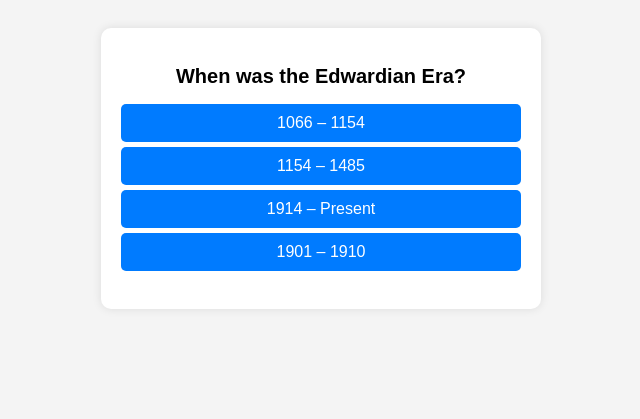
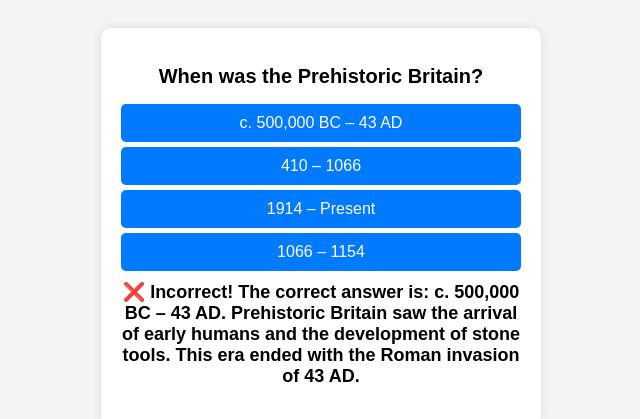
Before and after one commit to lxwarren/UK-Historic-Eras-Quiz, a plain HTML site: page index.html in a window 1280 px wide. Both pictures are taken after a click on the button "1914 – Present". Shown: the whole page, without its empty margins (319-959 px from the left). Drawn offline with Linux system fonts and the light colour scheme.

Commit message:
Update index.html

```diff
--- a/index.html
+++ b/index.html
@@ -54,18 +54,66 @@
 
     <script>
         const historyPeriods = [
-            { name: "Prehistoric Britain", dates: "c. 500,000 BC – 43 AD" },
-            { name: "Roman Britain", dates: "43 – 410 AD" },
-            { name: "Anglo-Saxon & Viking Age", dates: "410 – 1066" },
-            { name: "Norman Period", dates: "1066 – 1154" },
-            { name: "Plantagenet Period", dates: "1154 – 1485" },
-            { name: "Tudor Period", dates: "1485 – 1603" },
-            { name: "Elizabethan Era", dates: "1558 – 1603" },
-            { name: "Stuart Period", dates: "1603 – 1714" },
-            { name: "Georgian Period", dates: "1714 – 1837" },
-            { name: "Victorian Era", dates: "1837 – 1901" },
-            { name: "Edwardian Era", dates: "1901 – 1910" },
-            { name: "Modern Britain", dates: "1914 – Present" }
+            {
+                name: "Prehistoric Britain",
+                dates: "c. 500,000 BC – 43 AD",
+                fact: "Prehistoric Britain saw the arrival of early humans and the development of stone tools. This era ended with the Roman invasion of 43 AD."
+            },
+            {
+                name: "Roman Britain",
+                dates: "43 – 410 AD",
+                fact: "Roman Britain was marked by roads, towns, and Hadrian’s Wall. The Romans left in 410 AD as their empire declined."
+            },
+            {
+                name: "Anglo-Saxon & Viking Age",
+                dates: "410 – 1066",
+                fact: "The Anglo-Saxons settled Britain after the Romans left. Vikings raided in the 9th century, leading to battles and shifting power."
+            },
+            {
+                name: "Norman Period",
+                dates: "1066 – 1154",
+                fact: "The Normans, led by William the Conqueror, won the Battle of Hastings in 1066. Feudalism and castles defined this period."
+            },
+            {
+                name: "Plantagenet Period",
+                dates: "1154 – 1485",
+                fact: "The Plantagenets ruled for over 300 years, seeing the Hundred Years' War and the Wars of the Roses. It ended with Henry VII’s rise."
+            },
+            {
+                name: "Tudor Period",
+                dates: "1485 – 1603",
+                fact: "The Tudors included Henry VIII, who broke from the Catholic Church, and Elizabeth I, who defeated the Spanish Armada in 1588."
+            },
+            {
+                name: "Elizabethan Era",
+                dates: "1558 – 1603",
+                fact: "Shakespeare thrived in the Elizabethan Golden Age. England also expanded its navy and colonization efforts."
+            },
+            {
+                name: "Stuart Period",
+                dates: "1603 – 1714",
+                fact: "The Stuarts saw the English Civil War, the execution of Charles I, and the Glorious Revolution, which established constitutional monarchy."
+            },
+            {
+                name: "Georgian Period",
+                dates: "1714 – 1837",
+                fact: "The Georgians ruled during the rise of the British Empire and the Industrial Revolution. The Regency Era was part of this period."
+            },
+            {
+                name: "Victorian Era",
+                dates: "1837 – 1901",
+                fact: "Queen Victoria ruled for 63 years. Britain became the world's leading industrial and colonial power."
+            },
+            {
+                name: "Edwardian Era",
+                dates: "1901 – 1910",
+                fact: "The Edwardian era was a time of social change before World War I. It followed the Victorian era and preceded the modern age."
+            },
+            {
+                name: "Modern Britain",
+                dates: "1914 – Present",
+                fact: "Britain fought in two world wars, saw the fall of its empire, and became a leading global economy and cultural power."
+            }
         ];
 
         function getRandomPeriod() {
@@ -90,19 +138,19 @@
             document.getElementById("question").innerText = `When was the ${period.name}?`;
             let optionsHTML = "";
             options.forEach(date => {
-                optionsHTML += `<button class="btn" onclick="checkAnswer('${date}', '${period.dates}')">${date}</button>`;
+                optionsHTML += `<button class="btn" onclick="checkAnswer('${date}', '${period.dates}', '${period.fact}')">${date}</button>`;
             });
             document.getElementById("options").innerHTML = optionsHTML;
             document.getElementById("feedback").innerText = "";
         }
 
-        function checkAnswer(selected, correct) {
+        function checkAnswer(selected, correct, fact) {
             if (selected === correct) {
-                document.getElementById("feedback").innerText = "✅ Correct!";
+                document.getElementById("feedback").innerText = `✅ Correct! ${fact}`;
             } else {
-                document.getElementById("feedback").innerText = `❌ Incorrect! The correct answer is: ${correct}`;
+                document.getElementById("feedback").innerText = `❌ Incorrect! The correct answer is: ${correct}. ${fact}`;
             }
-            setTimeout(loadQuestion, 2000); // Load next question after 2 seconds
+            setTimeout(loadQuestion, 4000); // Load next question after 4 seconds
         }
 
         loadQuestion(); // Start the quiz
```
